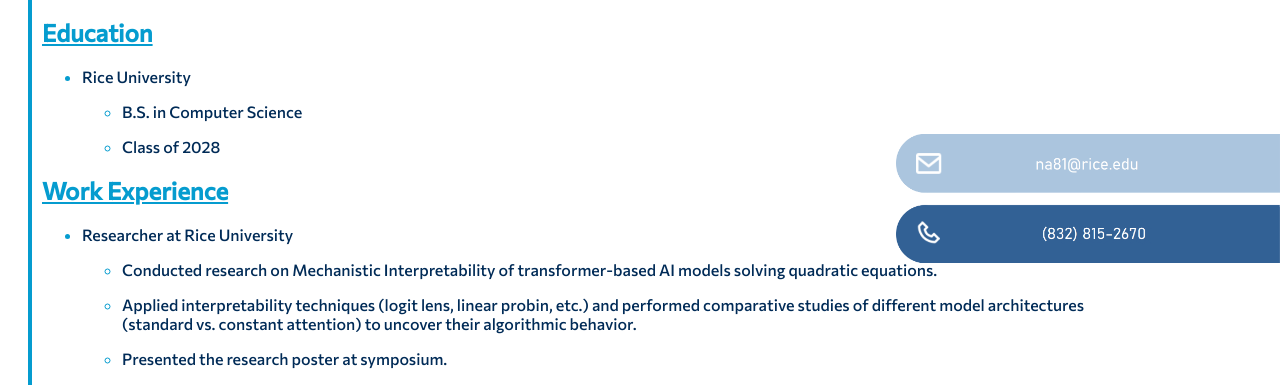
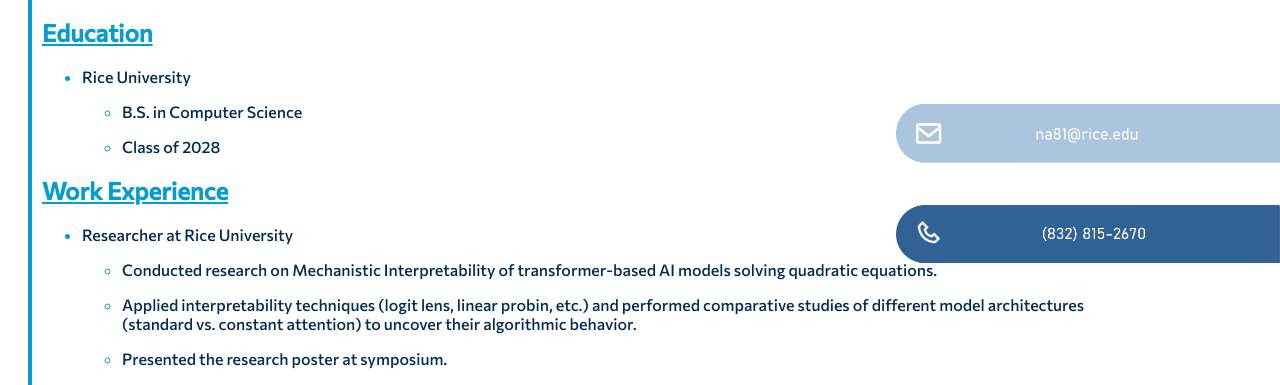
Before and after one commit to smetana228/CVcv, a plain HTML site: page index.html in a window 1280 px wide. Shown: the part 397-782 px from the top of the page. Drawn offline with nearby package versions, Linux system fonts and the light colour scheme.

Commit message:
Update style.css

```diff
--- a/style.css
+++ b/style.css
@@ -67,7 +67,7 @@ p{
   position: fixed;
   right:0;
   transition:0.5s;
-  bottom: 210px;
+  bottom: calc(140px + 100px);
   max-width: 30%;
 }
 .vl{
```
